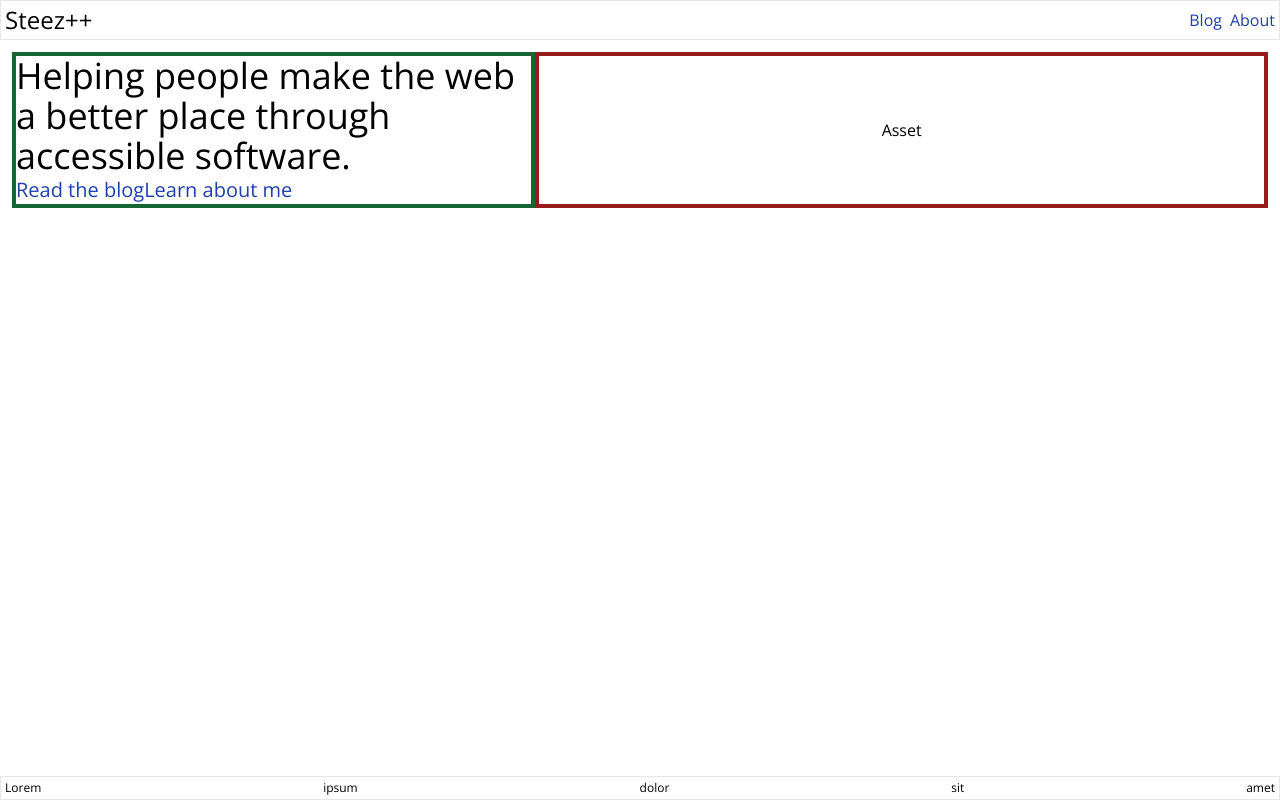
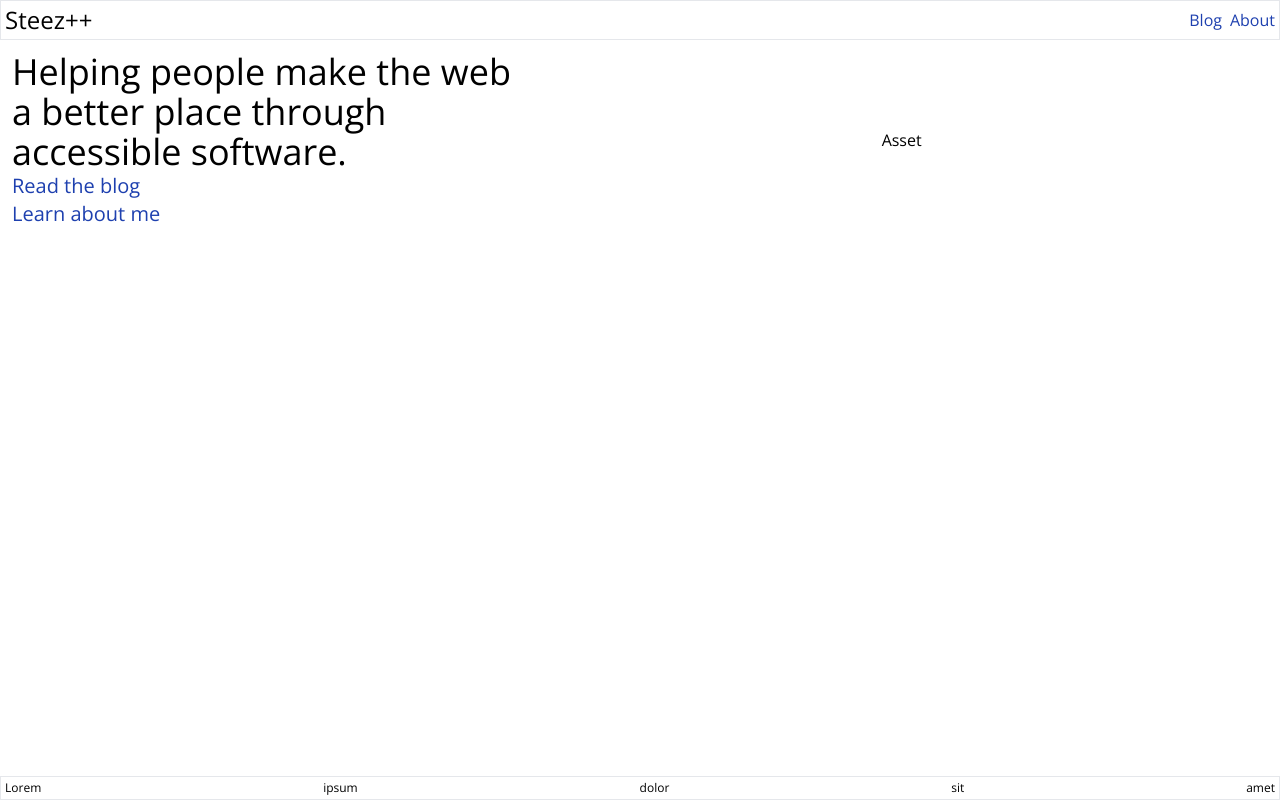
Before and after one commit to steezplusplus/Accessible-Web-Components, a Next.js app: page / in a window 1280 px wide. Built offline with nearby package versions, Linux system fonts and the light colour scheme.

Commit message:
feat: links inline

```diff
--- a/app/page.tsx
+++ b/app/page.tsx
@@ -4,13 +4,19 @@ export default async function Home() {
   return (
     <div>
       <header className="grid sm:grid-cols-4 md:grid-cols-8 lg:grid-cols-12">
-        <div className="col-span-full flex items-center justify-center border-4 border-solid border-red-800 lg:col-span-7 lg:col-start-6">
+        <div className="col-span-full flex items-center justify-center lg:col-span-7 lg:col-start-6">
           Asset
         </div>
-        <div className="col-span-full border-4 border-solid border-green-800 lg:col-span-5 lg:col-start-1 lg:row-start-1">
+        <div className="col-span-full lg:col-span-5 lg:col-start-1 lg:row-start-1">
           <h2 className="text-4xl">Helping people make the web a better place through accessible software.</h2>
-          <Link className="text-xl text-blue-800 hover:text-blue-900 hover:underline" href="/blog">Read the blog</Link>
-          <Link className="text-xl text-blue-800 hover:text-blue-900 hover:underline" href="/about">Learn about me</Link>
+          <ul>
+            <li>
+              <Link className="text-xl text-blue-800 hover:text-blue-900 hover:underline" href="/blog">Read the blog</Link>
+            </li>
+            <li>
+              <Link className="text-xl text-blue-800 hover:text-blue-900 hover:underline" href="/about">Learn about me</Link>
+            </li>
+          </ul>
         </div>
       </header>
     </div>
```
